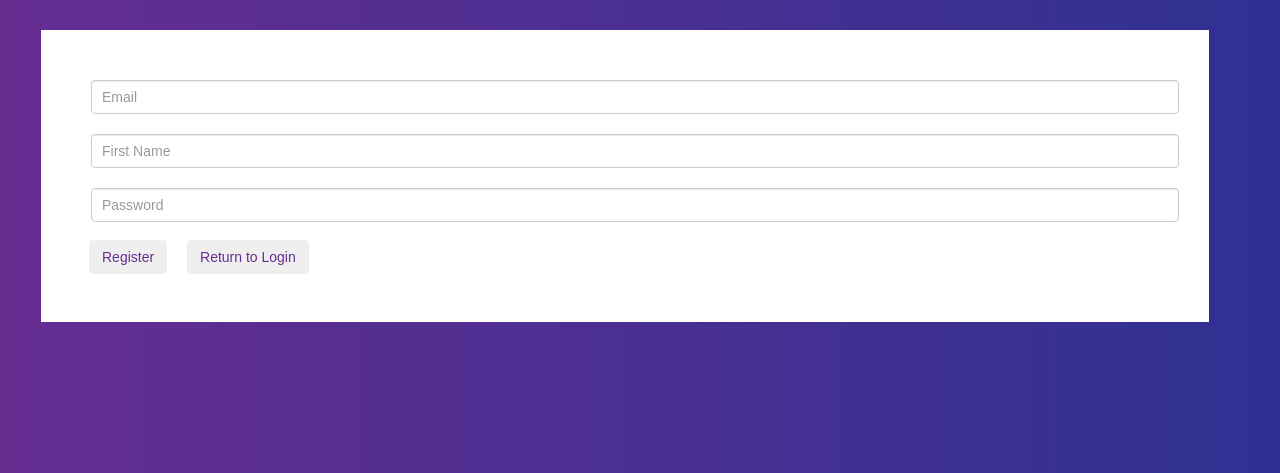
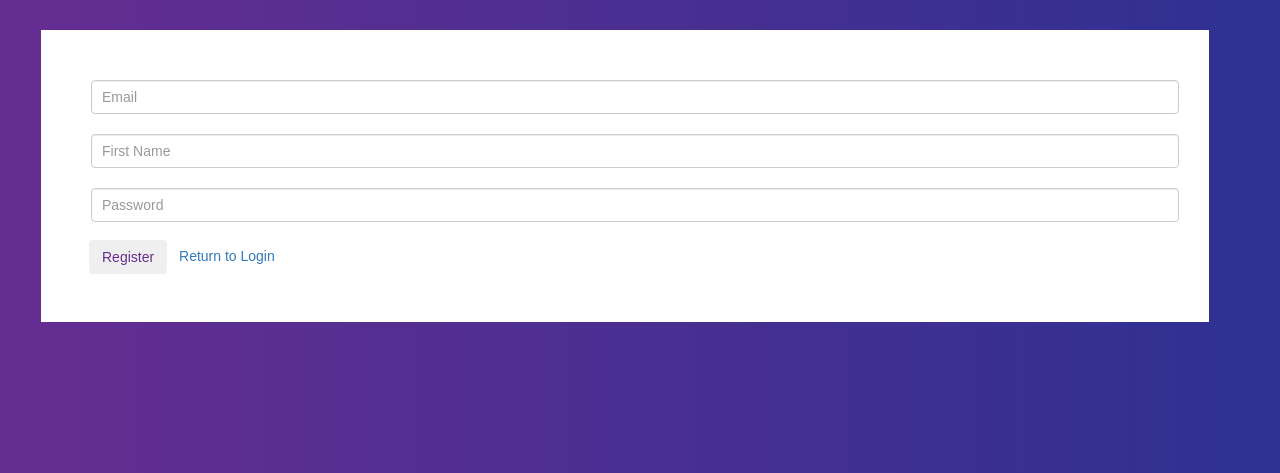
Before and after one commit to franklinharvey/Platipi, a PHP site: page /register.php in a window 1280 px wide. Shown: the part 267-740 px from the top of the page. Run offline with PHP 8.4, Linux system fonts and the light colour scheme; some libraries are stand-ins or nearby versions.

Commit message:
Changed register styling again

```diff
--- a/js/register.js
+++ b/js/register.js
@@ -1,8 +1,4 @@
 $(document).ready(function() {
-	$("#btnReturn").click(function() {
-		window.location.href = "index.php";
-	});
-
 	$("#register-form").submit(function(e) {
 		var url = "ajax/accounts/register.php";
 
--- a/register.php
+++ b/register.php
@@ -24,7 +24,7 @@
 				<input class="form-control col-sm-12" name="password" type="password" id="txtPassword" placeholder="Password">
 				<p class="error" id="error"></p>
 				<button id="btnReg" class="btn btnReg">Register</button>
-				<button class="btn btnReg" id="btnReturn">Return to Login</button>
+				<a href="index.php">Return to Login</a>
 			</div>
 		</form>
 	</div>
```
